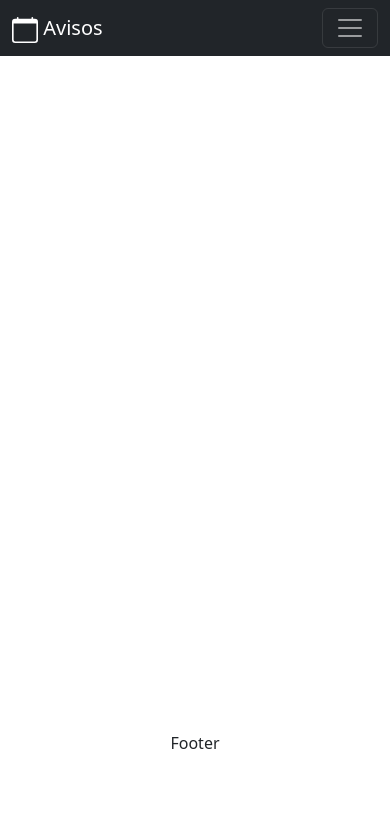
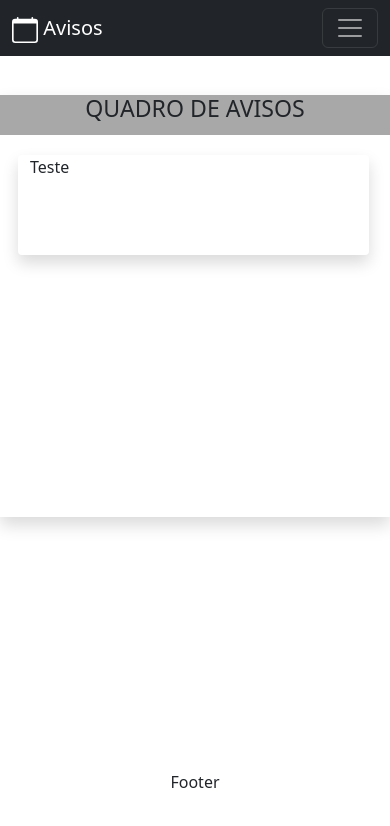
Before and after one commit to caiorodriveira/quadroAvisos, an Angular app in the folder crud-frontend-avisos/: page / in a window 390 px wide. Shown: the top 826 px of the page. Built offline with nearby package versions, Linux system fonts and the light colour scheme.

Commit message:
Corpo do html home

```diff
--- a/crud-frontend-avisos/angular.json
+++ b/crud-frontend-avisos/angular.json
@@ -106,5 +106,8 @@
         }
       }
     }
+  },
+  "cli": {
+    "analytics": "fa6f09c6-870c-4b27-8ca3-4c92848c8f61"
   }
 }
--- a/crud-frontend-avisos/src/app/components/home/home.component.html
+++ b/crud-frontend-avisos/src/app/components/home/home.component.html
@@ -1,12 +1,28 @@
+<div class="container shadow">
+  <div class="title-container">
+    <h3>QUADRO DE AVISOS</h3>
+  </div>
+
+  <div class="content-container row">
+
+    <div class="col-md-2 avisos shadow">
+      Teste
+    </div>
+
+
+  </div>
+
+</div>
+
 <!-- <div class="container shadow-lg">
   <div class="row title-container">
       <h1 class="text-center title-quadro">QUADRO DE AVISOS</h1>
   </div>
   <br><br>
   <div class="row content-container"> -->
-      <!-- <?php foreach ($avisos as $aviso) : ?> -->
+<!-- <?php foreach ($avisos as $aviso) : ?> -->
 
-          <!-- <div class="cards shadow col-md-2" data-toggle="modal" data-target="#popup-iddoaviso">
+<!-- <div class="cards shadow col-md-2" data-toggle="modal" data-target="#popup-iddoaviso">
               <span class="content-card">
                   <span class=""><strong>Titulo aviso</strong></span>
                   <span class=""><strong>Data: </strong>01/01/2001</span>
@@ -29,12 +45,11 @@
               </div>
           </div>
           <br> -->
-      <!-- <?php endforeach ?> -->
-  <!-- </div>
+<!-- <?php endforeach ?> -->
+<!-- </div>
 
 
 </div> -->
-
 
 <!-- Modal/Popup -->
 <!-- <div class="modal fade" id="exampleModalCenter" tabindex="-1" role="dialog" aria-labelledby="exampleModalCenterTitle" aria-hidden="true">
--- a/crud-frontend-avisos/src/app/components/home/home.component.scss
+++ b/crud-frontend-avisos/src/app/components/home/home.component.scss
@@ -1,3 +1,76 @@
+.container{
+  padding: 0;
+  margin-top: 10%;
+  min-height: 50vh;
+  display: flex;
+  flex-direction: column;
+  // max-width: 1320px;
+}
+
+.title-container{
+  margin:0;
+  min-height: 40px;
+  background-color: #a8a8a8;
+  text-align: center;
+}
+
+.content-container{
+  padding-top: 20px;
+  padding-left: 40px;
+  padding-right: 35px;
+  width: 100%;
+}
+
+.avisos {
+  border-radius: 4px;
+  min-height: 100px;
+  margin-left: 37px;
+  margin-bottom: 20px;
+}
+
+@media only screen and (max-width: 1399px) {
+  .avisos {
+    margin-left: 32px;
+  }
+}
+@media only screen and (max-width: 1199px) {
+  .content-container{
+    padding-left: 20px;
+    padding-right: 0;
+  }
+  .avisos {
+    margin-left: 25px;
+    width: 158px;
+  }
+}
+@media only screen and (max-width: 992px) {
+  .content-container {
+    padding-left: 8px;
+    padding-right: 0px;
+  }
+  .avisos {
+    width: 150px;
+  }
+}
+@media only screen and (max-width: 552px) {
+  .content-container {
+    padding-left: 0px;
+    padding-right: 0px;
+  }
+  .avisos {
+    margin-left: 30px;
+    width: 90%;
+  }
+}
+
+// @media only screen and (max-width: 768px) {
+//   .cards {
+//       width: 150px;
+//       margin-left: 22px;
+//   }
+
+// }
+
 // * {
 //   margin: 0;
 //   padding: 0;
@@ -27,12 +100,7 @@
 // }
 
 
-// .cards {
-//   border-radius: 4px;
-//   min-height: 100px;
-//   margin-left: 32px;
-//   margin-bottom: 20px;
-// }
+
 
 // .cards:hover {
 //   cursor: pointer;
```
Also changed, not shown: crud-frontend-avisos/src/app/services/avisos.service.ts (added, +22 -0 lines), 1 other file (tests, documents, lock files or other folders).
